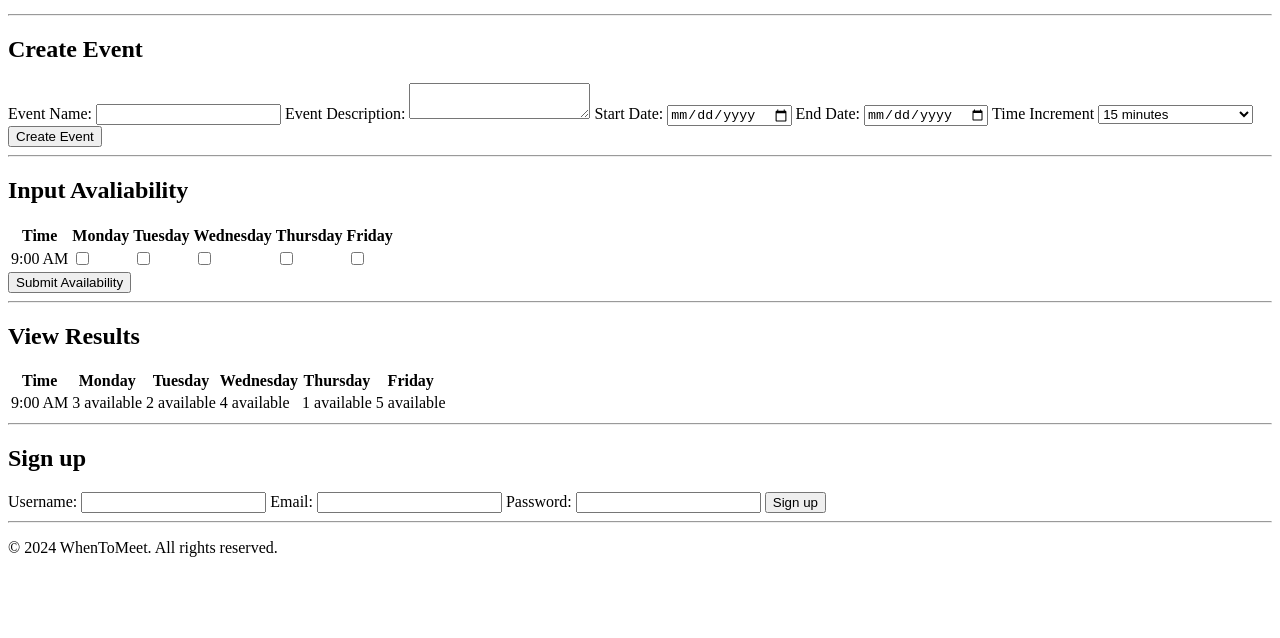
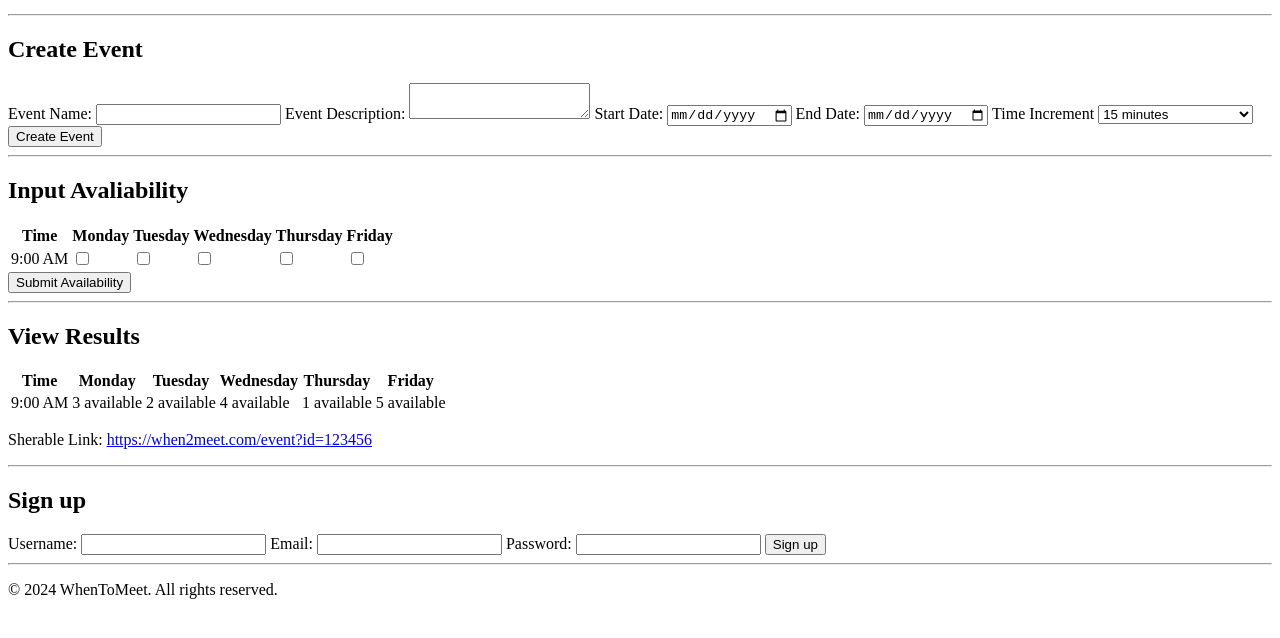
Before and after one commit to Tariqalz/HTML-When2Meet-Clone, a plain HTML site: page index.html in a window 1280 px wide. Shown: the part 154-792 px from the top of the page. Drawn offline with Linux system fonts and the light colour scheme.

Commit message:
added "Sherable Link" to index.html

```diff
--- a/index.html
+++ b/index.html
@@ -80,6 +80,7 @@
             <td>5 available</td>
         </tr>
     </table>
+    <p>Sherable Link: <a href="https://when2meet.com/event?id=123456">https://when2meet.com/event?id=123456</a></p>
     <hr />
     <h2 id="sign-up">Sign up</h2>
     <form id="sign-up-form">
```
